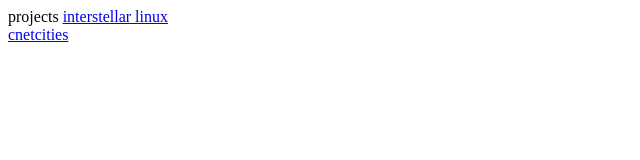
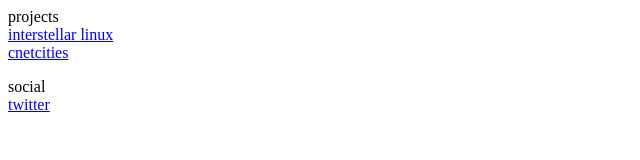
Before and after one commit to fractalkey/fractalkey.github.io, a plain HTML site: page index.html in a window 1280 px wide. Shown: the whole page, without its empty margins (0-640 px from the left). Drawn offline with Linux system fonts and the light colour scheme.

Commit message:
Update index.html

```diff
--- a/index.html
+++ b/index.html
@@ -5,9 +5,15 @@
   <title>welcome</title>
 </head>
 <body>
-  projects
+  projects<br>
   <a href="/interlinux/index.html">interstellar linux</a>
   <br>
   <a href="/cnetcities/index.html">cnetcities</a>
+  <p>
+    social<br>
+      <a href="https://bsky.app/profile/interstellarlinux.bsky.social>bluesky</a>
+    <br>
+    <a href="https://www.x.com/fractalkey">twitter</a>
+  </p>
   </body>
 </html>
```
